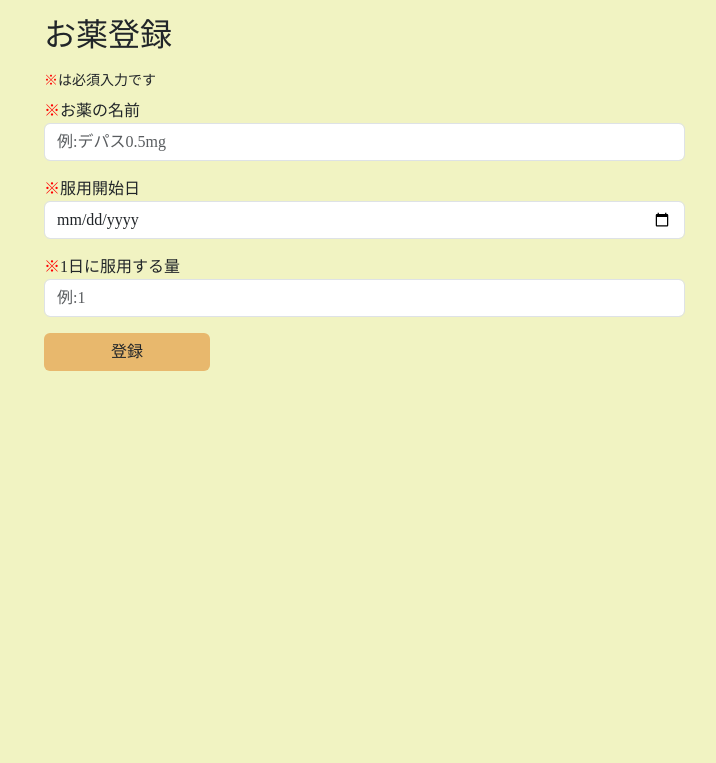
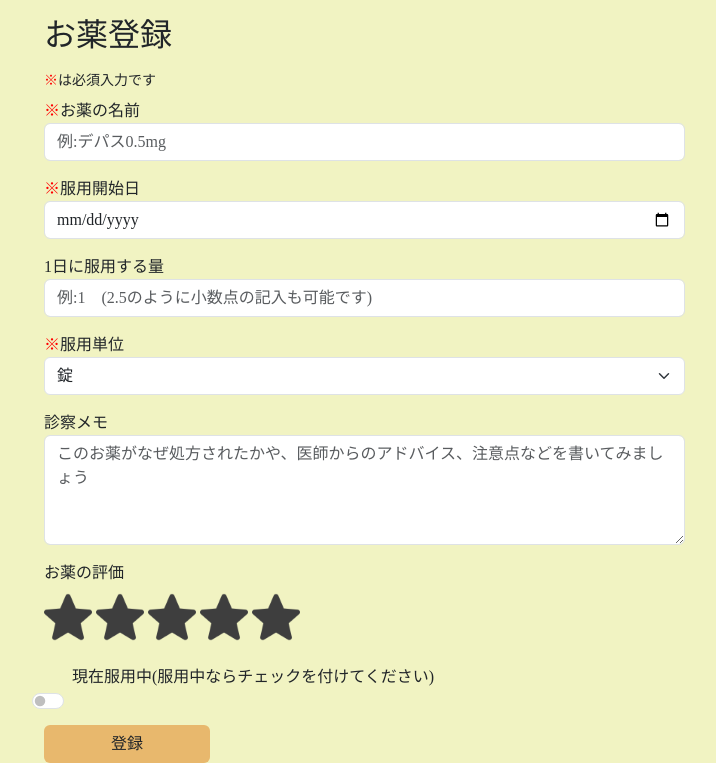
Before and after one commit to Erika0701momo/MyPillBox, a Flask app: page /create_medicine in a window 1280 px wide. Shown: the part 56-819 px from the top of the page, without its empty margins (38-754 px from the left). Before the commit the page ends 427 px from the top, so only its background shows below. Run offline with Flask 3, Linux system fonts and the light colour scheme; the visitor is signed in with stand-in values (Sample User, id 1); some libraries are stand-ins or nearby versions; some web fonts are replaced.

Commit message:
お薬登録画面作成、お薬登録フォーム修正、星評価実装

```diff
--- a/app/forms.py
+++ b/app/forms.py
@@ -13,17 +13,31 @@ from wtforms import (
 from wtforms.validators import DataRequired, Email, EqualTo, Length, ValidationError
 import sqlalchemy as sa
 from app import db
-from app.models import User
+from app.models import User, TakingUnit
+import re
 
 
+# FloatFieldのデフォルトエラーメッセージを上書き、全角数字判定
 class MyFloatField(FloatField):
     def process_formdata(self, valuelist):
-        if valuelist:
-            try:
-                self.data = float(valuelist[0])
-            except ValueError:
-                self.data = None
-                raise ValueError(self.gettext("半角数字で入力してください"))
+        # 入力が空の場合は何もしない
+        if not valuelist or not valuelist[0].strip():
+            self.data = None
+            return
+
+        input_value = valuelist[0]
+
+        # 全角数字を含むかどうかチェック
+        if re.search(r"[０-９．]", input_value):
+            self.data = None
+            raise ValidationError(self.gettext("半角数字で入力してください"))
+
+        # 半角数字のチェック
+        try:
+            self.data = float(input_value)
+        except ValueError:
+            self.data = None
+            raise ValidationError(self.gettext("半角数字で入力してください"))
 
 
 class LoginForm(FlaskForm):
@@ -108,22 +122,24 @@ class CreateMedicineFrom(FlaskForm):
         format="%Y-%m-%d",
         validators=[DataRequired(message="服用開始日は必須入力です")],
     )
-    dose_per_day = MyFloatField("1日に服用する量", render_kw={"placeholder": "例:1 "})
-    # taking_unit = SelectField(
-    #     "服用単位", validators=[DataRequired(message="服用単位は必須入力です")]
-    # )
-    # memo = TextAreaField(
-    #     "診察メモ",
-    #     render_kw={
-    #         "placeholder": "このお薬がなぜ処方されたかや、医師からのアドバイスなどを書いてください"
-    #     },
-    # )
-    # rating = HiddenField("お薬の評価")
-    # is_active = BooleanField("現在服用中(服用中ならチェックを付けてください)")
+    dose_per_day = MyFloatField(
+        "1日に服用する量",
+        render_kw={"placeholder": "例:1　(2.5のように小数点の記入も可能です)"},
+    )
+    taking_unit = SelectField(
+        "服用単位",
+        choices=[(unit.name, unit.value) for unit in TakingUnit],
+        validators=[DataRequired(message="服用単位は必須入力です")],
+    )
+    memo = TextAreaField(
+        "診察メモ",
+        render_kw={
+            "placeholder": "このお薬がなぜ処方されたかや、医師からのアドバイス、注意点などを書いてみましょう",
+            "rows": "4",
+        },
+    )
+    rating = HiddenField("お薬の評価")
+    is_active = BooleanField(
+        "現在服用中(服用中ならチェックを付けてください)", render_kw={"role": "switch"}
+    )
     submit = SubmitField("登録")
-
-    def validate_dose_per_day(self, dose_per_day):
-        try:
-            float(dose_per_day.data)
-        except:
-            raise ValidationError("半角数字で入力してください")
--- a/app/templates/base.html
+++ b/app/templates/base.html
@@ -53,6 +53,15 @@
       }
       .red {
         color: red;
+      }
+      .medicine-star {
+        width: 3em;
+        height: 3em;
+        filter: invert(99%) sepia(1%) saturate(0%) hue-rotate(161deg) brightness(101%) contrast(104%);
+        cursor: pointer;
+      }
+      .rating-checked {
+        filter: none!important;
       }
     </style>
   </head>
--- a/app/templates/create_medicine.html
+++ b/app/templates/create_medicine.html
@@ -16,9 +16,56 @@
         {% for error in form.taking_start_date.errors %}<div class="invalid-feedback">{{ error }}</div>{% endfor %}
       </div>
       <div class="col-12 col-lg-7 mb-3">
-        <span class="red">※</span>{{ form.dose_per_day.label }}
+        {{ form.dose_per_day.label }}
         {{ form.dose_per_day(class="form-control" + (" is-invalid" if form.dose_per_day.errors else "") ) }}
         {% for error in form.dose_per_day.errors %}<div class="invalid-feedback">{{ error }}</div>{% endfor %}
+      </div>
+      <div class="col-12 col-lg-7 mb-3">
+        <span class="red">※</span>{{ form.taking_unit.label }}
+        {{ form.taking_unit(class="form-select" + (" is-invalid" if form.taking_unit.errors else "") ) }}
+        {% for error in form.taking_unit.errors %}<div class="invalid-feedback">{{ error }}</div>{% endfor %}
+      </div>
+      <div class="col-12 col-lg-7 mb-3">
+        {{ form.memo.label }}
+        {{ form.memo(class="form-control" + (" is-invalid" if form.memo.errors else "") ) }}
+        {% for error in form.memo.errors %}<div class="invalid-feedback">{{ error }}</div>{% endfor %}
+      </div>
+      <div class="col-12 col-lg-7 mb-3">
+        {{ form.rating.label }}
+        {{ form.rating(class="form-control" + (" is-invalid" if form.rating.errors else "") ) }}
+        <br>
+        <img src="{{ url_for('static', filename='images/star_on.png') }}"
+             id="1"
+             class="star medicine-star my-2"
+             onclick="medicineStarRate(this)"
+             alt="star">
+        <img src="{{ url_for('static', filename='images/star_on.png') }}"
+             id="2"
+             class="star medicine-star my-2"
+             onclick="medicineStarRate(this)"
+             alt="star">
+        <img src="{{ url_for('static', filename='images/star_on.png') }}"
+             id="3"
+             class="star medicine-star my-2"
+             onclick="medicineStarRate(this)"
+             alt="star">
+        <img src="{{ url_for('static', filename='images/star_on.png') }}"
+             id="4"
+             class="star medicine-star my-2"
+             onclick="medicineStarRate(this)"
+             alt="star">
+        <img src="{{ url_for('static', filename='images/star_on.png') }}"
+             id="5"
+             class="star medicine-star my-2"
+             onclick="medicineStarRate(this)"
+             alt="star">
+        {% for error in form.rating.errors %}<div class="invalid-feedback">{{ error }}</div>{% endfor %}
+      </div>
+      <div class="col-12 col-lg-7 mb-3 form-check form-switch">
+        {{ form.is_active.label }}
+        <br>
+        {{ form.is_active(class="form-check-input" + (" is-invalid" if form.memo.errors else "") ) }}
+        {% for error in form.is_active.errors %}<div class="invalid-feedback">{{ error }}</div>{% endfor %}
       </div>
     </div>
     <div class="row">
@@ -26,3 +73,20 @@
     </div>
   </form>
 {% endblock content %}
+{% block script %}
+  <script>
+  function medicineStarRate(e) {
+    const stars = document.querySelectorAll(".star");
+    const rating = document.querySelector("#rating");
+
+    for (s of stars) {
+      if (parseInt(s.id) <= parseInt(e.id)) {
+        s.classList.add("rating-checked");
+      } else if (parseInt(s.id) > parseInt(e.id)) {
+        s.classList.remove("rating-checked");
+      }
+    }
+    rating.value = e.id;
+  }
+  </script>
+{% endblock script %}
```
Also changed, not shown: app/static/images/star_on.png (added).
